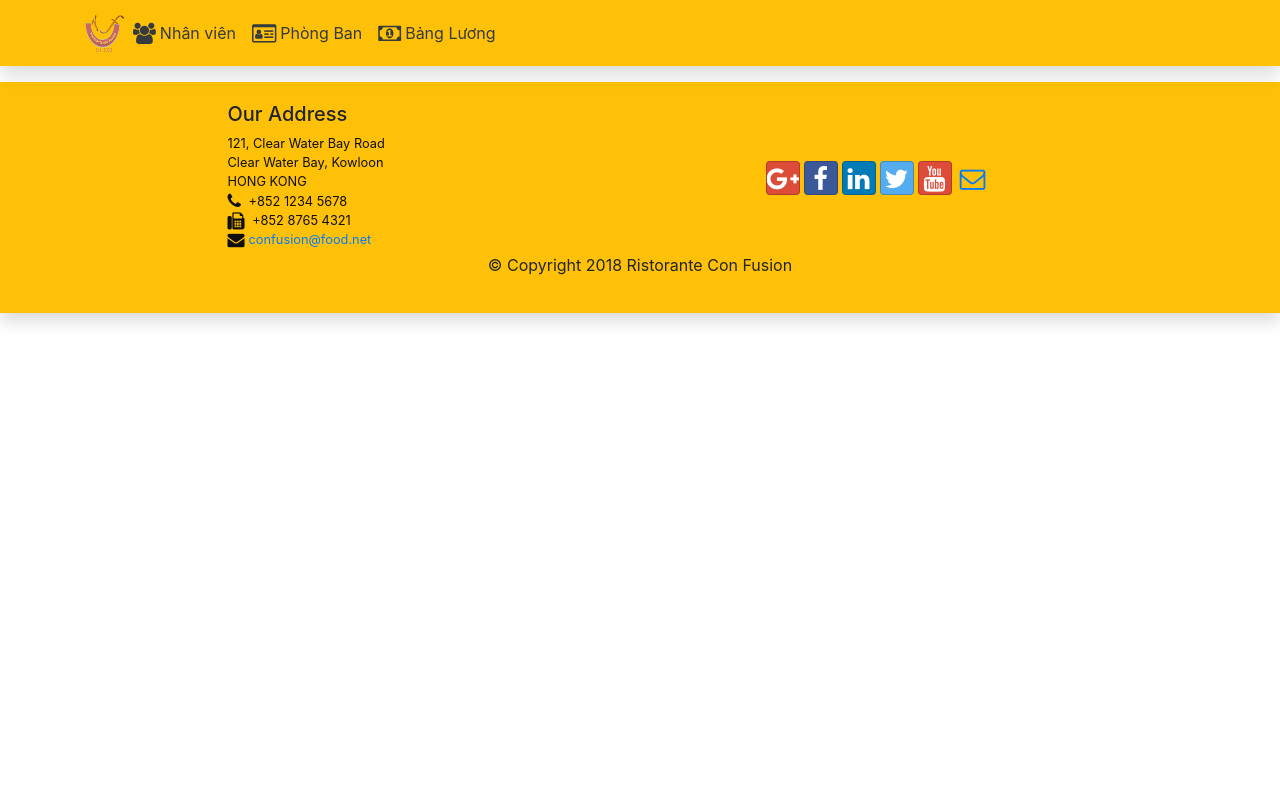
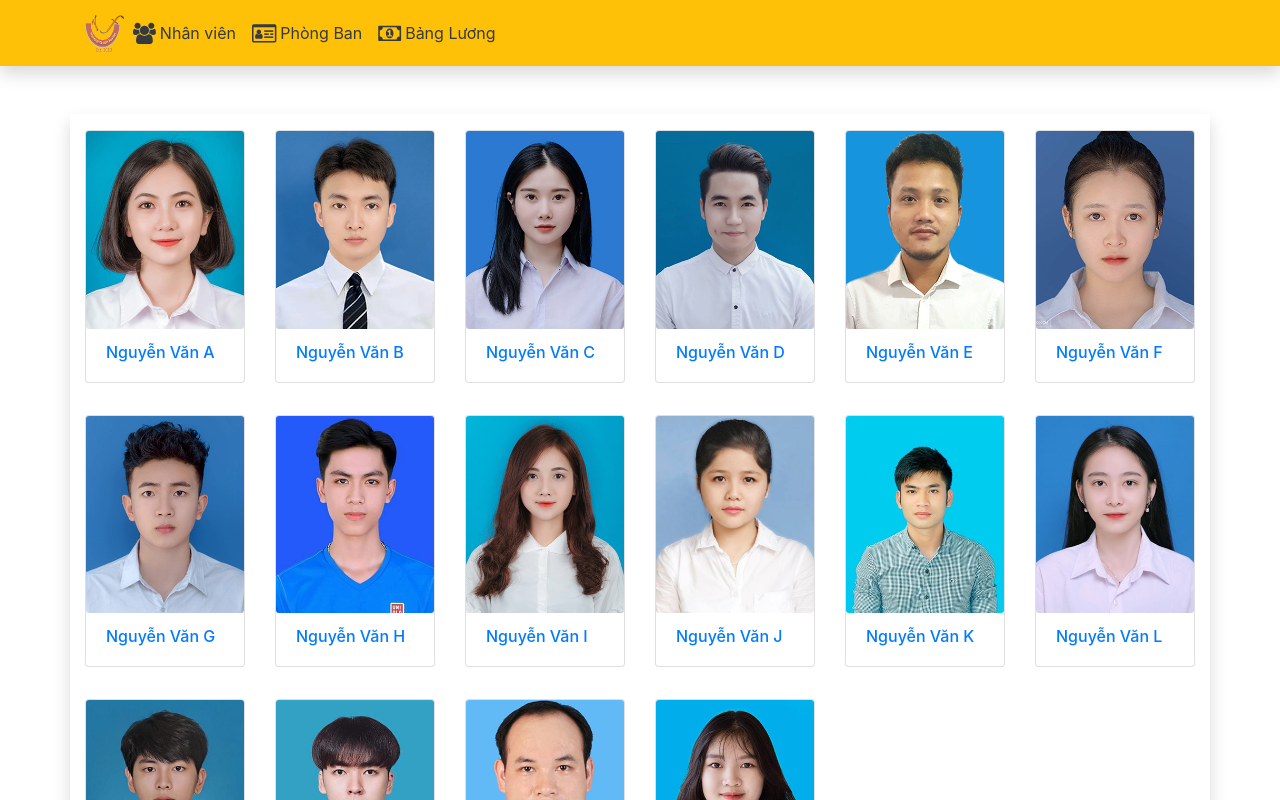
Before and after one commit to ciddt/FunixAss, a React (Create React App) app: page /staff in a window 1280 px wide. Shown: the top 800 px of the page. Built offline with nearby package versions, Linux system fonts and the light colour scheme.

Commit message:
Render danh sách nhân viên

```diff
--- a/src/components/MainComponent.js
+++ b/src/components/MainComponent.js
@@ -1,7 +1,9 @@
 import React, { Component } from "react";
 import Header from "./HeaderComponent";
+import StaffList from "./StaffListComponent";
 import Footer from "./FooterComponent";
 import { STAFFS, DEPARTMENTS } from "../shared/staffs";
+import { Switch, Route, Redirect } from "react-router-dom";
 
 class Main extends Component {
     constructor (props) {
@@ -13,9 +15,18 @@ class Main extends Component {
     }
 
     render () {
+
         return (
             <div>
                 <Header/>
+                <Switch>
+                <Route
+                        path="/staff"
+                        component={() => (
+                        <StaffList staffs={this.state.staffs} />
+                        )}
+                    />
+                </Switch>
                 <Footer/>
             </div>
         )
--- /dev/null
+++ b/src/components/StaffListComponent.js
@@ -0,0 +1,42 @@
+import React, { Component } from "react";
+import { Card, CardImg, CardBody, CardSubtitle, Button, Modal, Col, Input, ModalHeader, ModalBody, Row, Label, FormFeedback } from "reactstrap";
+import { Link } from "react-router-dom";
+import { Control, LocalForm, Errors } from "react-redux-form";
+
+// Presentational component để Render danh sách từng nhân viên
+const RenderStaffItem = ({ staff }) => {
+  return (
+    <Link to={`/staff/${staff.id}`}>
+      <Card>
+        <CardImg width="100%" src={staff.image} alt={staff.name} />
+        <CardBody>
+          <CardSubtitle>{staff.name}</CardSubtitle>
+        </CardBody>
+      </Card>
+    </Link>
+  );
+};
+
+
+class StaffList extends Component {
+
+  render() {
+    const staffList = this.props.staffs
+      .map((val) => {
+        return (
+          <div className="col-6 col-md-4 col-lg-2 mt-3 mb-3" key={val.id}>
+            <RenderStaffItem staff={val} />
+          </div>
+        );
+      });
+
+    //Render giao diện Staff list
+    return (
+      <div className="container">
+        <div className="row shadow mb-5 mt-5">{staffList}</div>
+      </div>
+    );
+  }
+}
+
+export default StaffList;
```
